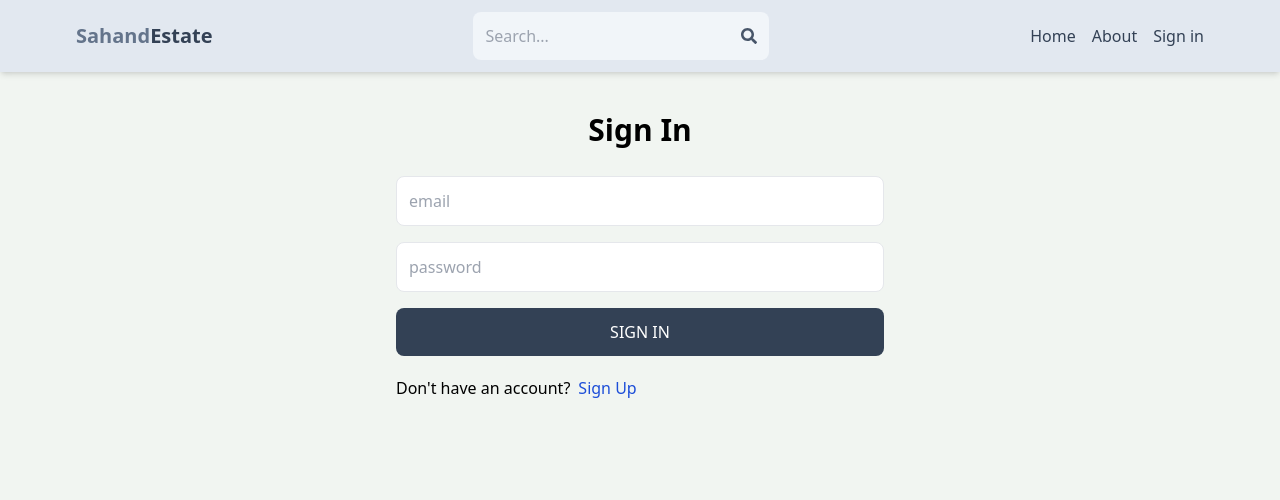
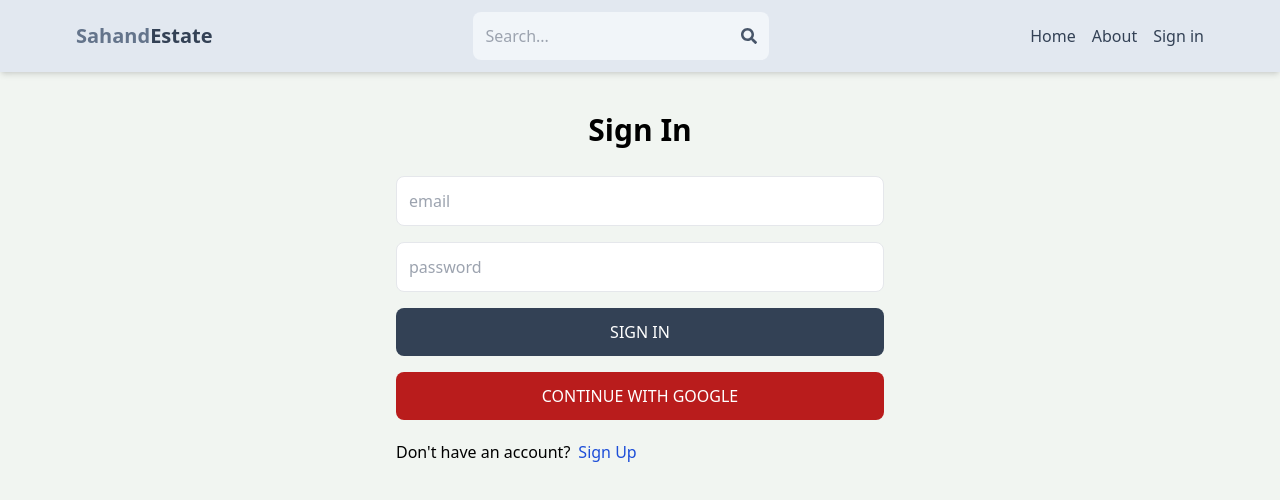
Before and after one commit to VedantKadu/realestate, a React (Create React App) app in the folder client/: page /sign-in in a window 1280 px wide. Shown: the top 500 px of the page. Built offline with nearby package versions, Linux system fonts and the light colour scheme; no server answers.

Commit message:
Added google OAuth using firebase

```diff
--- a/client/package.json
+++ b/client/package.json
@@ -7,6 +7,7 @@
     "@testing-library/jest-dom": "^5.17.0",
     "@testing-library/react": "^13.4.0",
     "@testing-library/user-event": "^13.5.0",
+    "firebase": "^10.12.2",
     "react": "^18.3.1",
     "react-dom": "^18.3.1",
     "react-icons": "^5.2.1",
--- /dev/null
+++ b/client/src/components/OAuth.js
@@ -0,0 +1,44 @@
+import React from "react";
+import { GoogleAuthProvider, getAuth, signInWithPopup } from "firebase/auth";
+import { app } from "../firebase";
+import { useDispatch } from "react-redux";
+import { signInSuccess } from "../redux/user/userSlice";
+import { useNavigate } from "react-router-dom";
+
+export const OAuth = () => {
+  const dispatch = useDispatch();
+  const navigate = useNavigate();
+
+  const handleGoogleClick = async () => {
+    try {
+      const provider = new GoogleAuthProvider();
+      const auth = getAuth(app);
+
+      const userInfo = await signInWithPopup(auth, provider);
+
+      const res = await fetch("api/auth/google", {
+        method: "POST",
+        headers: { "Content-Type": "application/json" },
+        body: JSON.stringify({
+          name: userInfo.user.displayName,
+          email: userInfo.user.email,
+          photo: userInfo.user.photoURL,
+        }),
+      });
+      const data = await res.json();
+      dispatch(signInSuccess(data));
+      navigate("/");
+    } catch (err) {
+      console.log("could not connect to the google", err);
+    }
+  };
+  return (
+    <button
+      type="button"
+      className="bg-red-700 text-white rounded-lg p-3 uppercase hover:opacity-95"
+      onClick={handleGoogleClick}
+    >
+      Continue With Google
+    </button>
+  );
+};
--- /dev/null
+++ b/client/src/firebase.js
@@ -0,0 +1,17 @@
+// Import the functions you need from the SDKs you need
+import { initializeApp } from "firebase/app";
+// TODO: Add SDKs for Firebase products that you want to use
+// https://firebase.google.com/docs/web/setup#available-libraries
+
+// Your web app's Firebase configuration
+const firebaseConfig = {
+  apiKey: process.env.REACT_APP_FIREBASE_API_KEY,
+  authDomain: "real-estate-80a43.firebaseapp.com",
+  projectId: "real-estate-80a43",
+  storageBucket: "real-estate-80a43.appspot.com",
+  messagingSenderId: "338253780750",
+  appId: "1:338253780750:web:abfedccabb1d1f2a1ce95f",
+};
+
+// Initialize Firebase
+export const app = initializeApp(firebaseConfig);
--- a/client/src/pages/SignIn.js
+++ b/client/src/pages/SignIn.js
@@ -6,6 +6,7 @@
   signInFailure,
   signInSuccess,
 } from "../redux/user/userSlice";
+import { OAuth } from "../components/OAuth";
 
 const SignIn = () => {
   const [formData, setFormData] = useState({
@@ -74,6 +75,7 @@
         >
           {loading ? "Loading..." : "Sign In"}
         </button>
+        <OAuth />
       </form>
       <div className="flex gap-2 mt-5">
         <p>Don't have an account?</p>
--- a/client/src/pages/SignUp.js
+++ b/client/src/pages/SignUp.js
@@ -1,5 +1,6 @@
 import React, { useState } from "react";
 import { Link, useNavigate } from "react-router-dom";
+import { OAuth } from "../components/OAuth";
 
 const SignUp = () => {
   const [formData, setFormData] = useState({
@@ -76,6 +77,7 @@
         >
           {loading ? "Loading..." : "Sign Up"}
         </button>
+        <OAuth />
       </form>
       <div className="flex gap-2 mt-5">
         <p>Have an account?</p>
```
Also changed, not shown: 1 other file (tests, documents, lock files or other folders).
